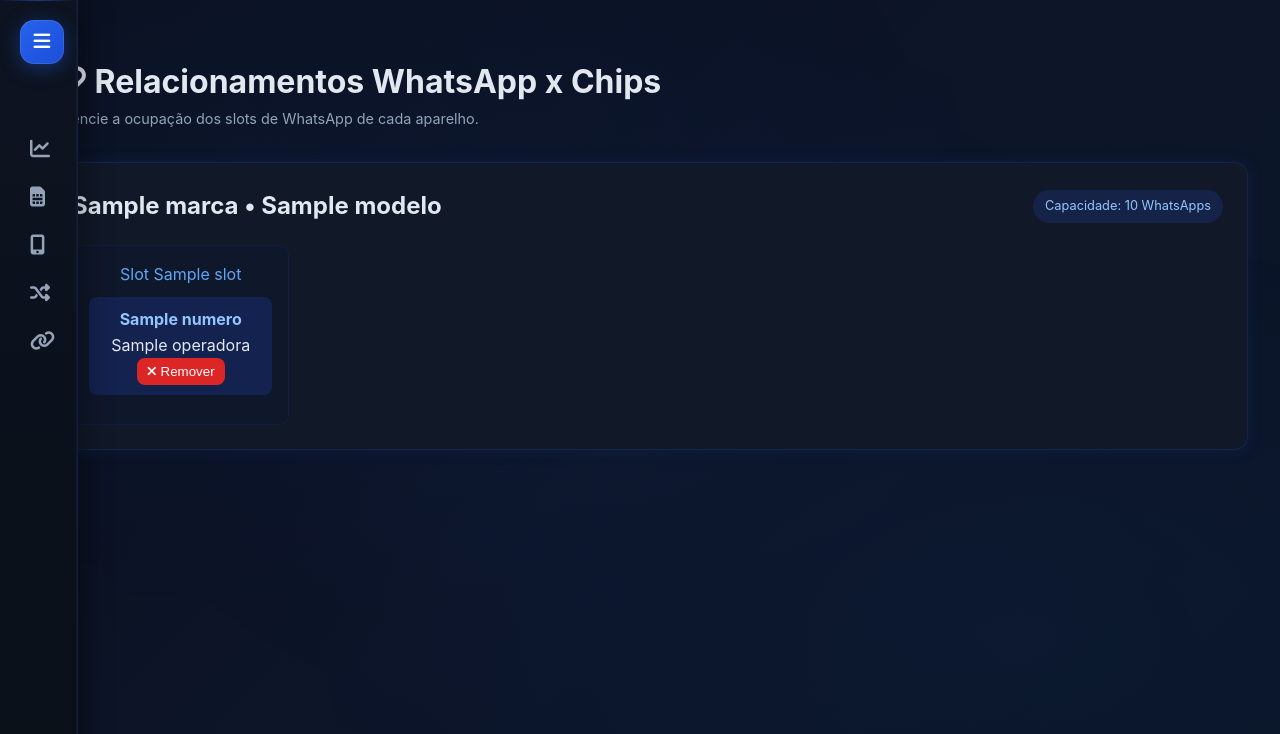
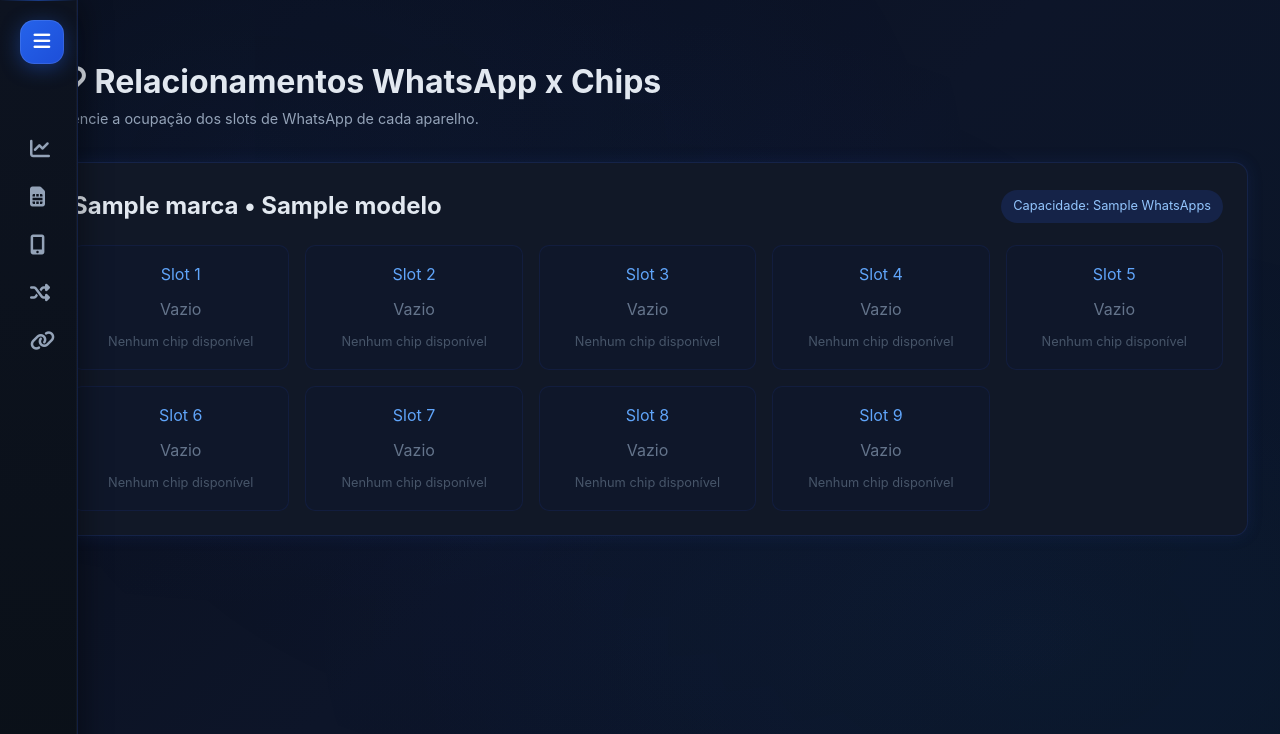
Before and after one commit to desenvoltoo/painel-chips, a Flask app: template templates/relacionamentos.html in a window 1280 px wide. Shown: the top 734 px of the page. Run offline with Flask 3, Linux system fonts and the light colour scheme; the template is opened without the code that fills it: most values are stand-ins (such as "Sample title", 1, 10 or a date in 2020); some libraries are stand-ins or nearby versions.

Commit message:
Update relacionamentos.html

```diff
--- a/templates/relacionamentos.html
+++ b/templates/relacionamentos.html
@@ -11,27 +11,32 @@
 <div class="aparelhos-container">
 
     {% for a in aparelhos %}
+    {% set capacidade = a.capacidade_whatsapp %}
+    {% set chips_do_aparelho = chips | selectattr("sk_aparelho_atual", "equalto", a.sk_aparelho) | list %}
+    {% set chips_livres = chips | selectattr("sk_aparelho_atual", "none") | list %}
+
     <div class="aparelho-card">
 
         <div class="aparelho-header">
             <h2>{{ a.marca }} • {{ a.modelo }}</h2>
-            <span class="tag">Capacidade: {{ a.capacidade_total }} WhatsApps</span>
+            <span class="tag">Capacidade: {{ capacidade }} WhatsApps</span>
         </div>
 
         <div class="slots-grid">
 
-            {% for slot in a.slots %}
+            {% for slot in range(1, capacidade + 1) %}
+            {% set chip_slot = chips_do_aparelho | selectattr("slot_whatsapp", "equalto", slot) | first %}
+
             <div class="slot-card">
+                <div class="slot-number">Slot {{ slot }}</div>
 
-                <div class="slot-number">Slot {{ slot.slot }}</div>
-
-                {% if slot.chip and slot.chip.sk_chip %}
+                {% if chip_slot %}
                 <!-- CHIP OCUPANDO O SLOT -->
                 <div class="chip-info">
-                    <span class="chip-number">{{ slot.chip.numero }}</span>
-                    <span class="chip-operadora">{{ slot.chip.operadora }}</span>
+                    <span class="chip-number">{{ chip_slot.numero }}</span>
+                    <span class="chip-operadora">{{ chip_slot.operadora }}</span>
 
-                    <button class="btn-remove" onclick="desvincular({{ slot.chip.sk_chip }})">
+                    <button class="btn-remove" onclick="desvincular({{ chip_slot.sk_chip }})">
                         <i class="fas fa-times"></i> Remover
                     </button>
                 </div>
@@ -40,11 +45,13 @@
                 <!-- SLOT VAZIO -->
                 <div class="chip-empty">Vazio</div>
 
-                {% if a.chips_sem_slot|length > 0 %}
-                <select class="select-chip" onchange="vincular(this.value, {{ slot.slot }})">
+                {% if chips_livres|length > 0 %}
+                <select class="select-chip"
+                        onchange="vincular(this.value, {{ slot }}, {{ a.sk_aparelho }})">
+
                     <option value="">Selecionar Chip</option>
 
-                    {% for c in a.chips_sem_slot %}
+                    {% for c in chips_livres %}
                     <option value="{{ c.sk_chip }}">
                         {{ c.numero }} ({{ c.operadora }})
                     </option>
@@ -56,6 +63,7 @@
 
                 {% endif %}
             </div>
+
             {% endfor %}
 
         </div>
@@ -65,17 +73,18 @@
 
 </div>
 
+
 <!-- ============================================================
-     FUNÇÕES VINCULAR / DESVINCULAR
+     JS – VINCULAR / DESVINCULAR
 ============================================================ -->
 <script>
-function vincular(sk_chip, slot) {
+function vincular(sk_chip, slot, sk_aparelho) {
     if (!sk_chip) return;
 
     fetch("/relacionamentos/vincular", {
         method: "POST",
         headers: { "Content-Type": "application/json" },
-        body: JSON.stringify({ sk_chip, slot })
+        body: JSON.stringify({ sk_chip, slot, sk_aparelho })
     })
     .then(r => r.json())
     .then(() => location.reload())
@@ -83,7 +92,6 @@
 }
 
 function desvincular(sk_chip) {
-
     fetch("/relacionamentos/desvincular", {
         method: "POST",
         headers: { "Content-Type": "application/json" },
@@ -94,6 +102,7 @@
     .catch(err => console.error("Erro ao desvincular:", err));
 }
 </script>
+
 
 <!-- ============================================================
      ESTILO PREMIUM
```
